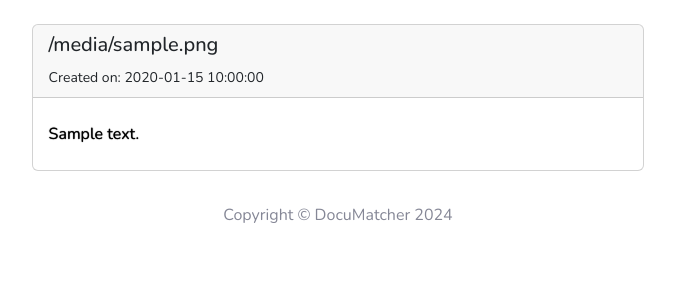
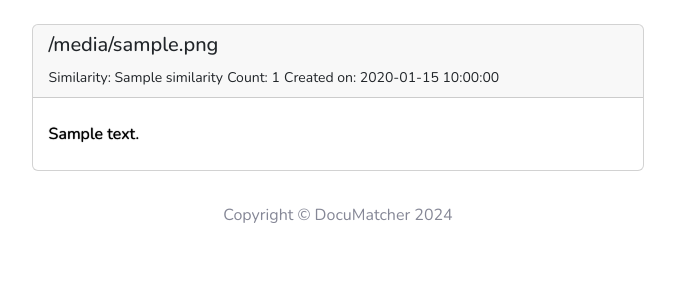
Before and after one commit to normit581/cits3200-proj, a Flask app: template app/templates/visualise.html in a window 1280 px wide. Shown: the top 300 px of the page, without its empty margins (302-977 px from the left). Run offline with Flask 3, Linux system fonts and the light colour scheme; the template is opened without the code that fills it: most values are stand-ins (such as "Sample title", 1, 10 or a date in 2020).

Commit message:
merge(visualise home): reslove home.js conflicts

```diff
--- a/app/forms.py
+++ b/app/forms.py
@@ -1,5 +1,5 @@
 from flask_wtf import FlaskForm
-from wtforms import SubmitField
+from wtforms import SubmitField, IntegerField
 from wtforms.validators import ValidationError
 from app.fields import WordFileField, WordFilesField
 
@@ -17,3 +17,6 @@ class MatchDocumentForm(FlaskForm):
 class VisualiseDocumentForm(FlaskForm):
     base_file = WordFileField('File')
     compare_file = WordFileField('File')
+    base_count = IntegerField('Base Count')
+    compare_count = IntegerField('Compare Count')
+    common_count = IntegerField('Common Count')
--- a/app/routes.py
+++ b/app/routes.py
@@ -36,9 +36,9 @@ def home():
                     print(f"Comparing file: {file1['filename']}")
                     for j, file2 in enumerate(file_data):
                         if i != j:
-                            similarity, matching_rsid = rsid_match2(file1['rsid'], file2['rsid'])
+                            similarity, matching_rsid, common_rsid_count = rsid_match2(file1['rsid'], file2['rsid'])
                             file_without_est = FileHelper.remove_extension(file2['filename'])
-                            comparisons.append({'filename': file_without_est, 'value': similarity, 'count': file2['rsid'][-1]})
+                            comparisons.append({'filename': file_without_est, 'value': similarity, 'count': file2['rsid'][-1], 'common_count':common_rsid_count})
                     file_without_est = FileHelper.remove_extension(file1['filename'])
                     result[file_without_est] = comparisons
 
@@ -88,6 +88,7 @@ def visualise():
 
     if form.validate_on_submit():
         files = [form.base_file.data, form.compare_file.data]
+        counts = [form.base_count.data, form.compare_count.data]
         results = []
         all_rsids = [set(), set()]
 
@@ -123,8 +124,10 @@ def visualise():
                         })
                 paragraphs.append(current_paragraph)
             result = {
-                "file_name": filename,
+                "file_name": docx.docx_name,
                 "metadata": {
+                    "similarity": RSID.calculate_similarity(form.common_count.data, counts[i], 2),
+                    "count": counts[i],
                     "title": docx.get_metadata(DOCX.TITLE),
                     "created": docx.get_metadata(DOCX.DATE_CREATED),
                     "paragraphs": paragraphs
--- a/app/templates/home.html
+++ b/app/templates/home.html
@@ -83,6 +83,9 @@
     {{ visualise_form.csrf_token(id="visualise_form_csrf_token") }}
     {{ visualise_form.base_file(accept=".docx", required=False) }}
     {{ visualise_form.compare_file(accept=".docx", required=False) }}
+    {{ visualise_form.base_count() }}
+    {{ visualise_form.compare_count() }}
+    {{ visualise_form.common_count() }}
   </form>
 </div>
 {% endblock %}
--- a/app/templates/visualise.html
+++ b/app/templates/visualise.html
@@ -66,6 +66,8 @@
           <div class="card">
               <div class="card-header">
                   <h5>{{ document.file_name }}</h5>
+                  <small>Similarity: {{ document.metadata.similarity }}</small>
+                  <small>Count: {{ document.metadata.count }}</small>
                   <small>Created on: {{ document.metadata.created.strftime('%Y-%m-%d %H:%M:%S') }}</small>
               </div>
               <div class="card-body" style="overflow-y: auto;" data-id="card-body-scroll">
--- a/app/utilities/metadata.py
+++ b/app/utilities/metadata.py
@@ -103,6 +103,12 @@ class RSID:
         self.tag = tag
         self.index = index
 
+    @staticmethod
+    def calculate_similarity(common_count, total, digits=None):
+        if total == 0:  # Prevent division by zero
+            return 0
+        result = 100 * common_count / total
+        return round(result, digits) if digits is not None else result
 
 class PARAGRAPH:
     def __init__(self, id_):
--- a/app/utilities/rsid.py
+++ b/app/utilities/rsid.py
@@ -1,5 +1,6 @@
 import zipfile
 import xml.etree.ElementTree as ET
+from app.utilities.metadata import RSID
 
 def clean_text(elem):
 
@@ -62,6 +63,6 @@ def rsid_match2(rsid1, rsid2) :
 
             }
 
-    rsid_match = 100 * common_rsid_count / total1
+    rsid_match = RSID.calculate_similarity(common_rsid_count, total1)
     # print("common rsid:", common_rsid_count)
-    return rsid_match, matching_rsid
+    return rsid_match, matching_rsid, common_rsid_count
```
Also changed, not shown: app/static/js/home.js (+9 -2 lines).
